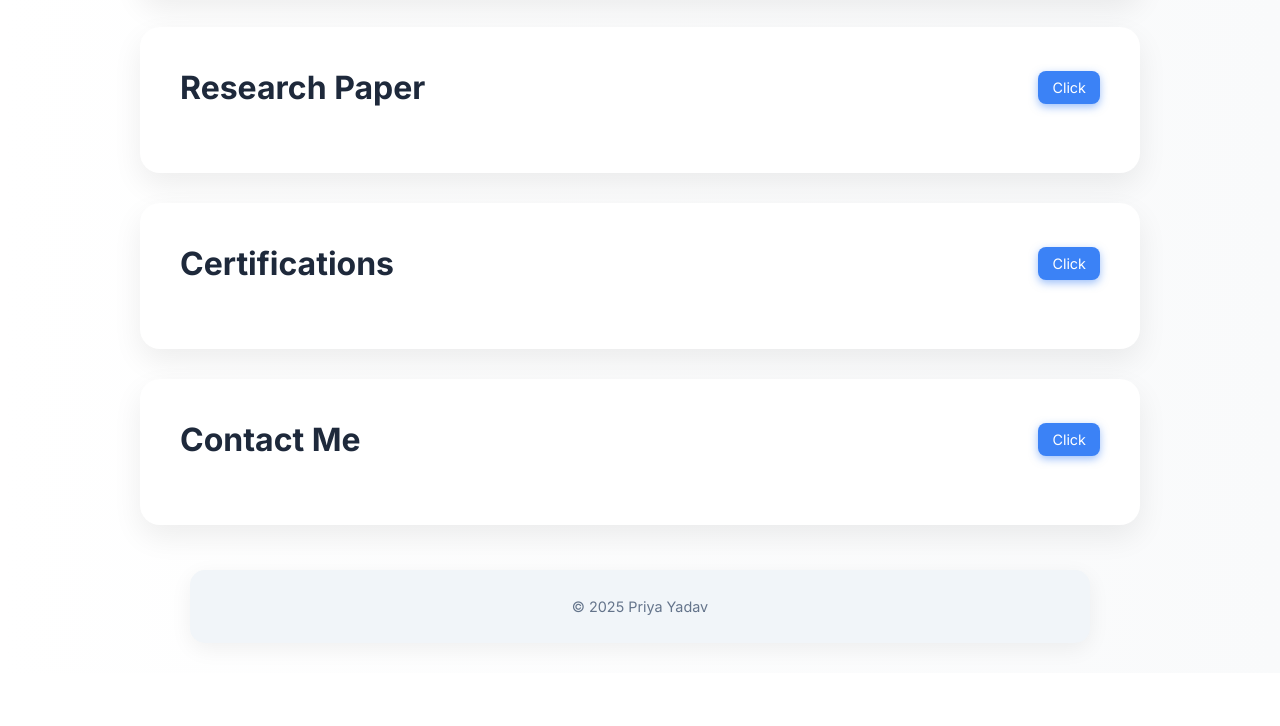
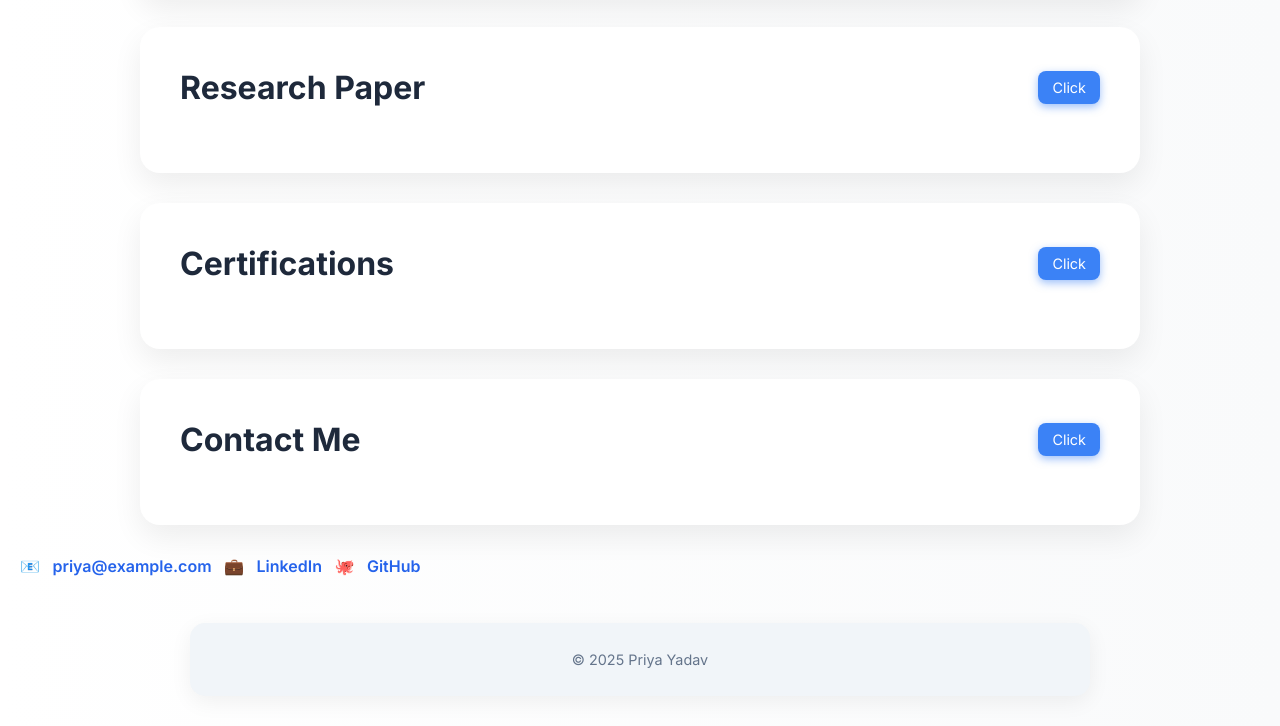
Before and after one commit to PriyaYadav2319/PriyaYadav2319.github.io, a plain HTML site: page index.html in a window 1280 px wide. Shown: the part 1056-1782 px from the top of the page. Before the commit the page ends 1729 px from the top, so only its background shows below. Drawn offline with Linux system fonts and the light colour scheme.

Commit message:
Update index.html

```diff
--- a/index.html
+++ b/index.html
@@ -583,6 +583,11 @@ footer {
   </div>
 </section>
 
+ <div class="contact">
+    📧 <a href="mailto:priya@example.com">priya@example.com</a>
+    💼 <a href="https://linkedin.com/in/priya-yadav">LinkedIn</a>
+    🐙 <a href="https://github.com/priya-yadav">GitHub</a>
+  </div>
 
   <footer>
     <p>© 2025 Priya Yadav</p>
```
